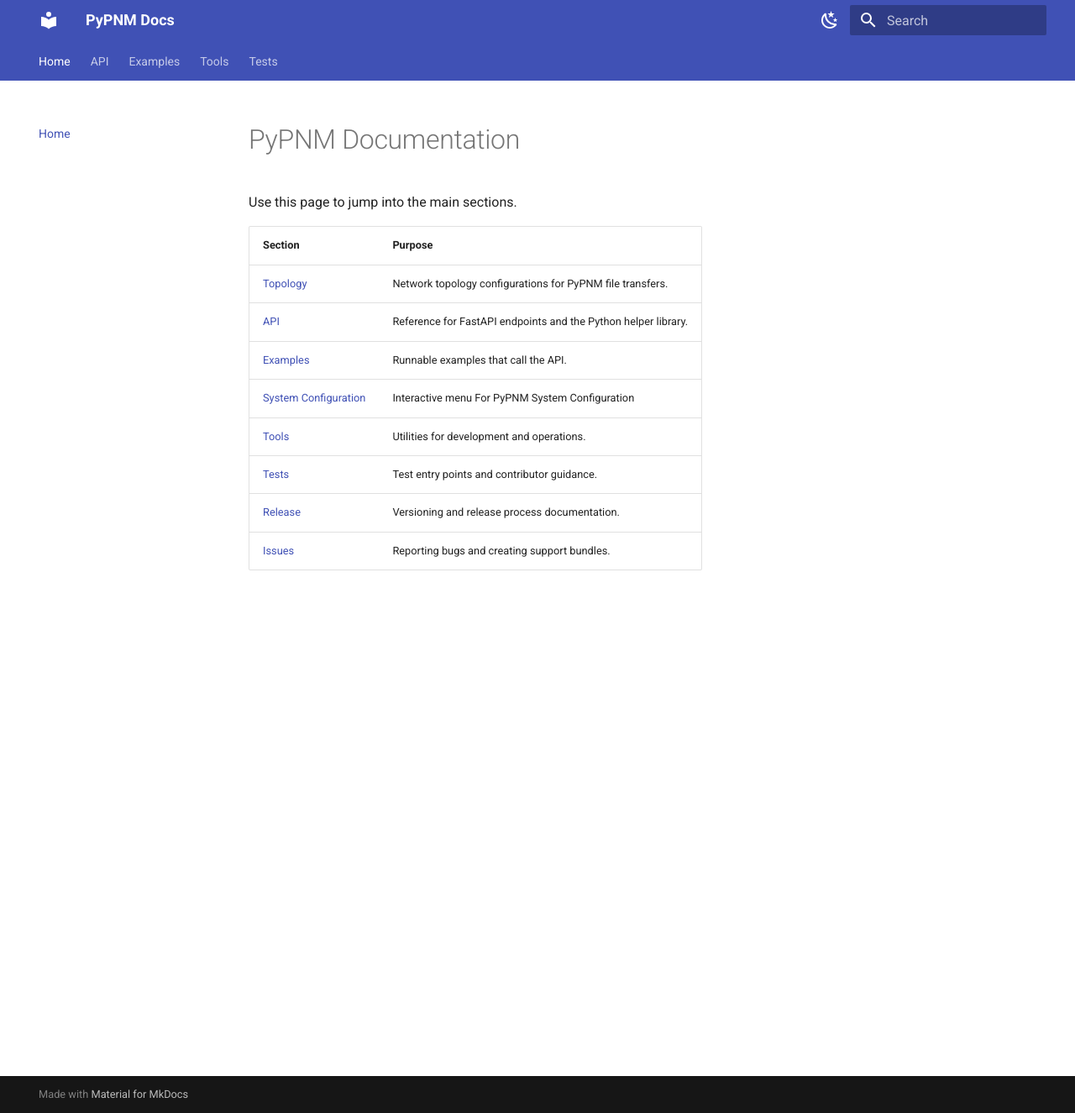
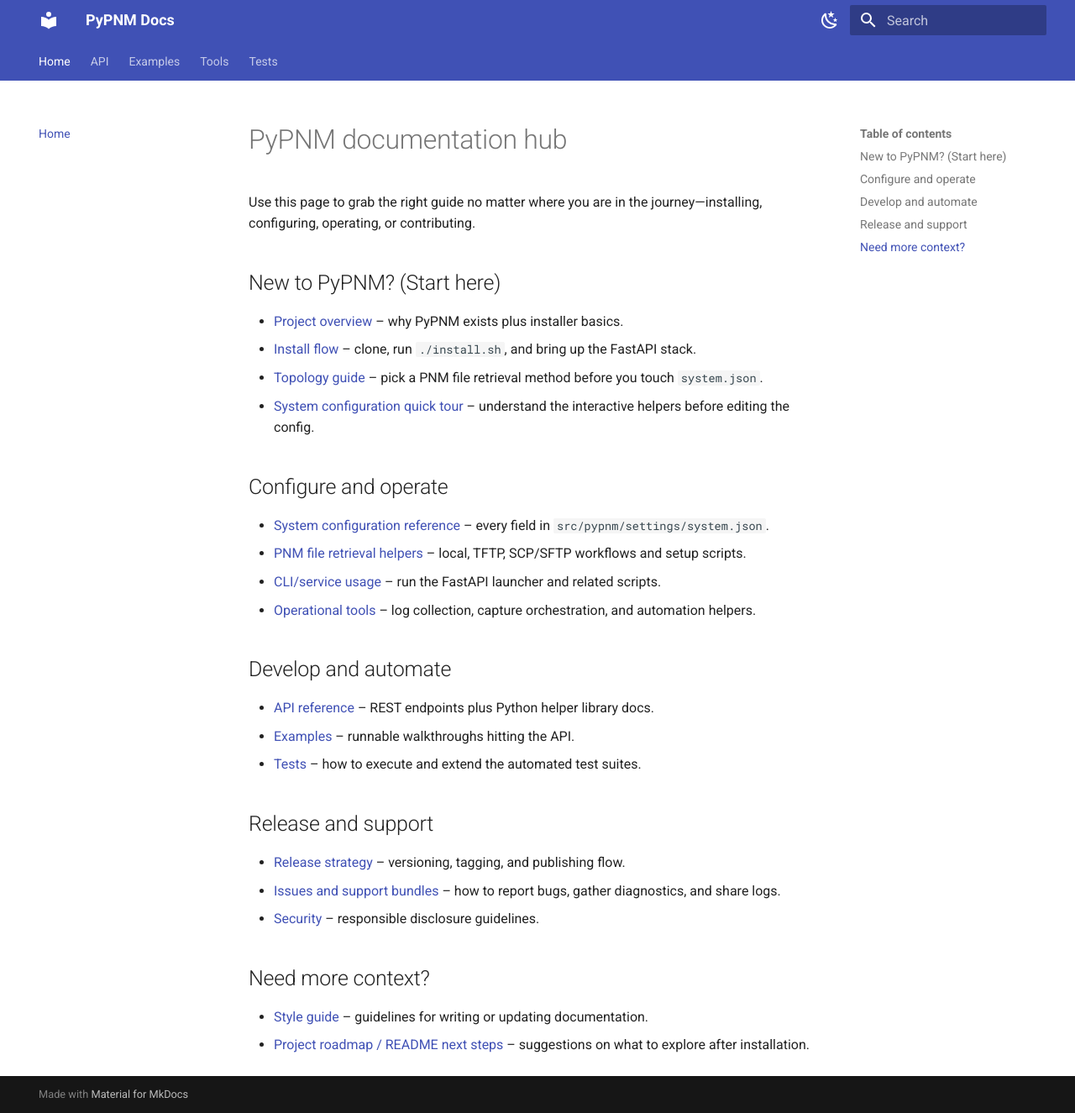
Before and after one commit to mgarcia01752/PyPNM, an MkDocs documentation site: the page built from docs/index.md, in a window 1280 px wide and 1325 px high. Shown: the whole window at 84% size. Built offline with MkDocs 1.6.1 and Material for MkDocs 9.7.7, drawn with Linux system fonts in a browser that asks for light colours.

Commit message:
Updated README

```diff
--- a/docs/index.md
+++ b/docs/index.md
@@ -1,14 +1,34 @@
-# PyPNM Documentation
+# PyPNM documentation hub
 
-Use this page to jump into the main sections.
+Use this page to grab the right guide no matter where you are in the journey—installing, configuring, operating, or contributing.
 
-| Section | Purpose |
-|---------|---------|
-| [Topology](topology/index.md)             | Network topology configurations for PyPNM file transfers.       |
-| [API](api/index.md)                       | Reference for FastAPI endpoints and the Python helper library.  |
-| [Examples](examples/index.md)             | Runnable examples that call the API.                            |
-| [System Configuration](system/menu.md)    | Interactive menu For PyPNM System Configuration                 |
-| [Tools](tools/index.md)                   | Utilities for development and operations.                       |
-| [Tests](tests/index.md)                   | Test entry points and contributor guidance.                     |
-| [Release](release/release-strategy.md)    | Versioning and release process documentation.                   |
-| [Issues](issues/index.md)                 | Reporting bugs and creating support bundles.                    |
+## New to PyPNM? (Start here)
+
+- [Project overview](../README.md) – why PyPNM exists plus installer basics.
+- [Install flow](../README.md#getting-started) – clone, run `./install.sh`, and bring up the FastAPI stack.
+- [Topology guide](topology/index.md) – pick a PNM file retrieval method before you touch `system.json`.
+- [System configuration quick tour](system/menu.md) – understand the interactive helpers before editing the config.
+
+## Configure and operate
+
+- [System configuration reference](system/system-config.md) – every field in `src/pypnm/settings/system.json`.
+- [PNM file retrieval helpers](system/pnm-file-retrieval/index.md) – local, TFTP, SCP/SFTP workflows and setup scripts.
+- [CLI/service usage](system/pypnm-cli.md) – run the FastAPI launcher and related scripts.
+- [Operational tools](tools/index.md) – log collection, capture orchestration, and automation helpers.
+
+## Develop and automate
+
+- [API reference](api/index.md) – REST endpoints plus Python helper library docs.
+- [Examples](examples/index.md) – runnable walkthroughs hitting the API.
+- [Tests](tests/index.md) – how to execute and extend the automated test suites.
+
+## Release and support
+
+- [Release strategy](release/release-strategy.md) – versioning, tagging, and publishing flow.
+- [Issues and support bundles](issues/index.md) – how to report bugs, gather diagnostics, and share logs.
+- [Security](../SECURITY.md) – responsible disclosure guidelines.
+
+## Need more context?
+
+- [Style guide](style-guide.md) – guidelines for writing or updating documentation.
+- [Project roadmap / README next steps](../README.md#next-steps) – suggestions on what to explore after installation.
```
Also changed, not shown: README.md (+51 -163 lines), docs/style-guide.md (added, +34 -0 lines), docs/system/menu.md (+15 -9 lines).
